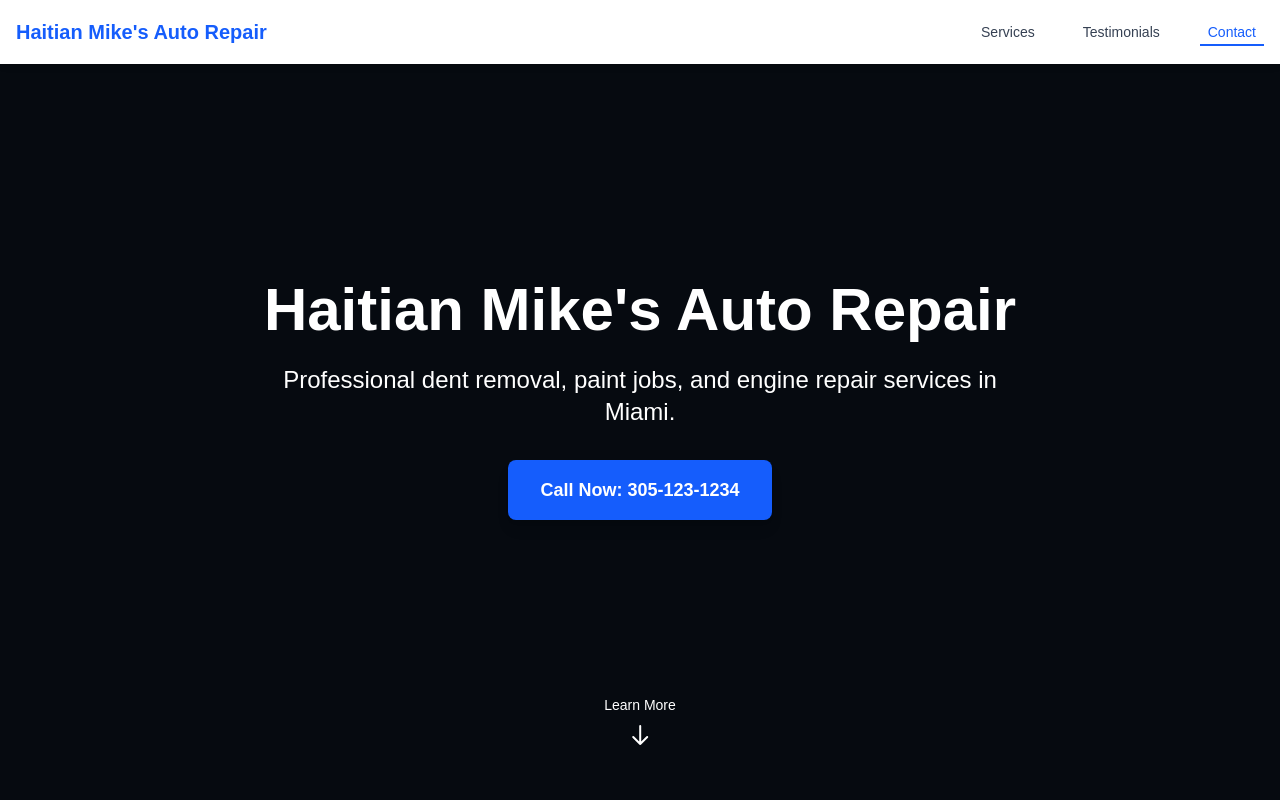
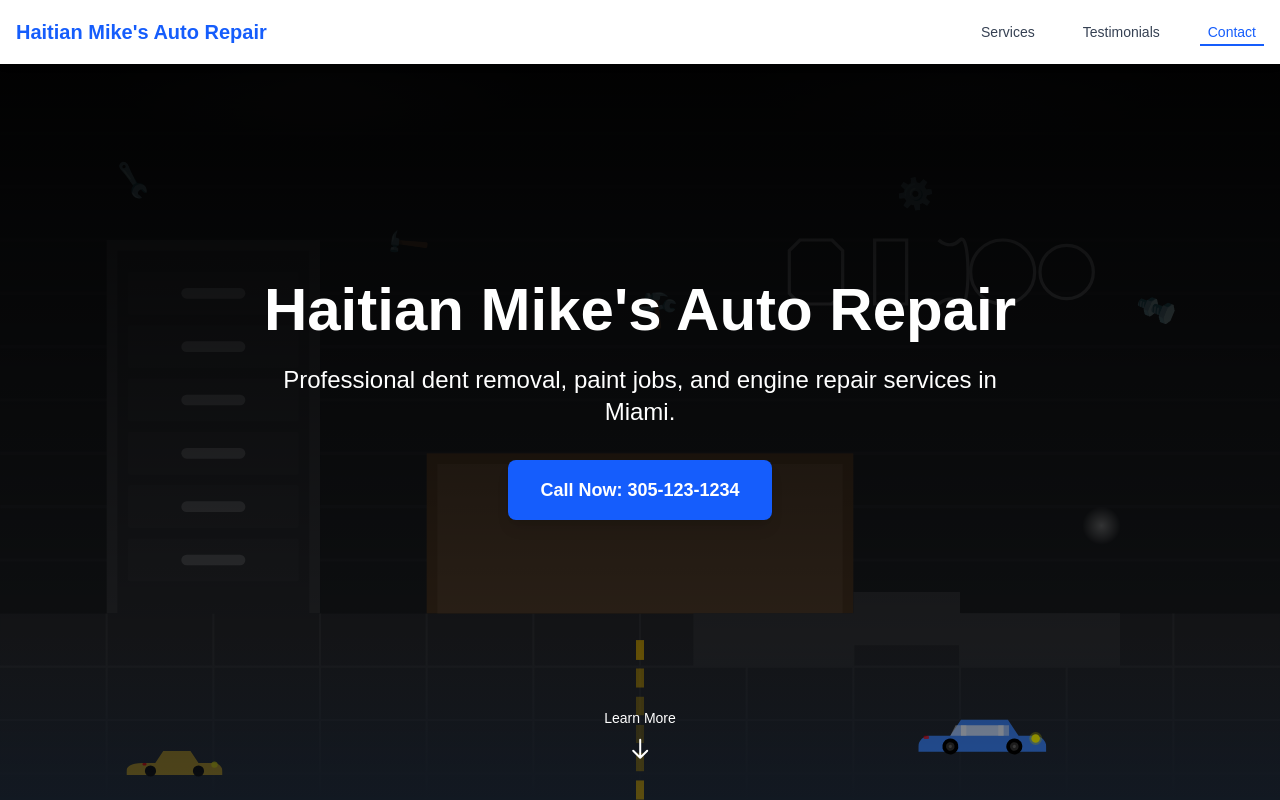
Before and after one commit to thaddavis/vibecoding-a-website, a Next.js app: page / in a window 1280 px wide. Shown: the top 800 px of the page. Built offline with nearby package versions, Linux system fonts and the light colour scheme.

Commit message:
save car animation

```diff
--- /dev/null
+++ b/src/app/components/CarAnimation.tsx
@@ -0,0 +1,212 @@
+'use client';
+
+import { motion } from 'framer-motion';
+import { useEffect, useState } from 'react';
+
+export default function CarAnimation() {
+  const [randomSeeds, setRandomSeeds] = useState<number[]>([]);
+
+  // Generate random seeds for animation variations
+  useEffect(() => {
+    setRandomSeeds(Array(10).fill(0).map(() => Math.random()));
+  }, []);
+
+  return (
+    <div className="absolute inset-0 z-5 overflow-hidden">
+      {/* Road with perspective */}
+      <div className="absolute bottom-0 left-0 right-0 h-40 bg-gradient-to-t from-gray-800 to-transparent" />
+
+      {/* Highway lines - center */}
+      <motion.div
+        className="absolute bottom-0 left-1/2 w-[8px] h-40 flex flex-col justify-between transform -translate-x-1/2"
+        initial={{ opacity: 0 }}
+        animate={{ opacity: 0.8 }}
+        transition={{ delay: 0.5, duration: 1 }}
+      >
+        {[...Array(6)].map((_, i) => (
+          <motion.div
+            key={i}
+            className="w-full h-[20px] bg-yellow-400"
+            animate={{
+              opacity: [1, 0.3, 1],
+              scaleY: [1, 0.9, 1]
+            }}
+            transition={{
+              duration: 1.5,
+              repeat: Infinity,
+              repeatType: "reverse",
+              delay: i * 0.2
+            }}
+          />
+        ))}
+      </motion.div>
+
+      {/* Main car animation */}
+      <motion.div
+        className="absolute bottom-8 w-32 h-16 z-30"
+        initial={{ x: -150, opacity: 0 }}
+        animate={{
+          x: ['calc(-10vw)', 'calc(110vw)'],
+          opacity: [0, 1, 1, 0],
+          y: [0, -2, 0, -3, 0]
+        }}
+        transition={{
+          duration: 12,
+          times: [0, 0.05, 0.95, 1],
+          y: {
+            duration: 0.8,
+            repeat: 15,
+            repeatType: "mirror"
+          },
+          repeat: Infinity,
+          repeatDelay: 2
+        }}
+      >
+        {/* Car SVG with animated elements */}
+        <svg viewBox="0 0 240 100" fill="none" xmlns="http://www.w3.org/2000/svg">
+          {/* Car body */}
+          <motion.path
+            d="M220,60h-32l-20-30H80L60,60H20C10,60,0,70,0,80v10h240V80C240,70,230,60,220,60z"
+            fill="#3b82f6"
+            animate={{ fill: ['#3b82f6', '#2563eb', '#3b82f6'] }}
+            transition={{ duration: 3, repeat: Infinity }}
+          />
+
+          {/* Windshield */}
+          <path d="M80,60V40h80v20" fill="rgba(255,255,255,0.7)" />
+
+          {/* Windows */}
+          <path d="M70,40h20v20H60z M150,40h20v20h-20z" fill="rgba(255,255,255,0.5)" />
+
+          {/* Wheels */}
+          <motion.g
+            animate={{ rotate: 360 }}
+            transition={{ duration: 1, repeat: Infinity, ease: "linear" }}
+          >
+            <circle cx="60" cy="80" r="15" fill="black" />
+            <circle cx="60" cy="80" r="8" fill="#333" />
+            <circle cx="60" cy="80" r="3" fill="#666" />
+          </motion.g>
+
+          <motion.g
+            animate={{ rotate: 360 }}
+            transition={{ duration: 1, repeat: Infinity, ease: "linear" }}
+          >
+            <circle cx="180" cy="80" r="15" fill="black" />
+            <circle cx="180" cy="80" r="8" fill="#333" />
+            <circle cx="180" cy="80" r="3" fill="#666" />
+          </motion.g>
+
+          {/* Headlights */}
+          <motion.circle
+            cx="220" cy="65" r="8"
+            fill="yellow"
+            animate={{ opacity: [1, 0.7, 1], scale: [1, 1.1, 1] }}
+            transition={{ duration: 2, repeat: Infinity }}
+          />
+          <motion.circle
+            cx="220" cy="65" r="12"
+            fill="yellow"
+            opacity={0.3}
+            animate={{ opacity: [0.3, 0.5, 0.3], scale: [1, 1.3, 1] }}
+            transition={{ duration: 2, repeat: Infinity }}
+          />
+
+          {/* Tail lights */}
+          <motion.rect
+            x="10" y="60" width="10" height="6" rx="2"
+            fill="red"
+            animate={{ opacity: [0.7, 1, 0.7] }}
+            transition={{ duration: 1, repeat: Infinity }}
+          />
+        </svg>
+      </motion.div>
+
+      {/* Passing cars in opposite direction */}
+      {randomSeeds.length > 0 && [...Array(3)].map((_, i) => (
+        <motion.div
+          key={i}
+          className="absolute bottom-8 w-24 h-12 scale-x-[-1]"
+          style={{
+            bottom: `${randomSeeds[i] * 10 + 12}px`,
+            opacity: 0.5 + randomSeeds[i] * 0.3
+          }}
+          initial={{ x: '110vw' }}
+          animate={{
+            x: [null, '-10vw'],
+          }}
+          transition={{
+            duration: 5 + randomSeeds[i] * 4,
+            repeat: Infinity,
+            repeatDelay: randomSeeds[i+3] * 5 + 2,
+            delay: i * 3 + randomSeeds[i+6] * 2
+          }}
+        >
+          <svg viewBox="0 0 120 50" fill="none" xmlns="http://www.w3.org/2000/svg">
+            <path
+              d="M100,30h-16l-10-15H40L30,30H10C5,30,0,35,0,40v5h120V40C120,35,115,30,100,30z"
+              fill={`hsl(${Math.floor(randomSeeds[i] * 360)}, 70%, 50%)`}
+            />
+            <circle cx="30" cy="40" r="7" fill="black" />
+            <circle cx="90" cy="40" r="7" fill="black" />
+            <rect x="95" y="30" width="5" height="3" rx="1" fill="red" />
+            <circle cx="10" cy="32" r="4" fill="yellow" opacity="0.8" />
+          </svg>
+        </motion.div>
+      ))}
+
+      {/* Flying tool icons */}
+      {randomSeeds.length > 0 && ['🔧', '🔨', '🛠️', '⚙️', '🔩'].map((icon, i) => (
+        <motion.div
+          key={i}
+          className="absolute text-3xl opacity-70"
+          style={{
+            left: `${10 + i * 20}%`,
+            top: `${20 + randomSeeds[i] * 20}%`
+          }}
+          animate={{
+            y: [0, -20, 0],
+            x: [0, randomSeeds[i+1] > 0.5 ? 15 : -15, 0],
+            rotate: [0, randomSeeds[i] > 0.5 ? 180 : -180, 0],
+            opacity: [0.4, 0.7, 0.4]
+          }}
+          transition={{
+            duration: 4 + randomSeeds[i] * 2,
+            repeat: Infinity,
+            delay: i * 0.7
+          }}
+        >
+          {icon}
+        </motion.div>
+      ))}
+
+      {/* Smoke/spark effects */}
+      {randomSeeds.length > 0 && [...Array(5)].map((_, i) => (
+        <motion.div
+          key={i}
+          className="absolute rounded-full"
+          style={{
+            background: i % 2 === 0
+              ? 'radial-gradient(circle, rgba(255,255,255,0.8) 0%, rgba(255,255,255,0) 70%)'
+              : 'radial-gradient(circle, rgba(255,220,100,0.8) 0%, rgba(255,220,100,0) 70%)',
+            width: `${randomSeeds[i] * 30 + 10}px`,
+            height: `${randomSeeds[i] * 30 + 10}px`,
+            left: `${randomSeeds[i+2] * 80 + 10}%`,
+            bottom: `${randomSeeds[i] * 20 + 10}%`
+          }}
+          initial={{ opacity: 0, scale: 0.2 }}
+          animate={{
+            opacity: [0, 0.7, 0],
+            scale: [0.2, 1, 1.5],
+            y: [0, -40 - randomSeeds[i] * 20]
+          }}
+          transition={{
+            duration: 1 + randomSeeds[i] * 1.5,
+            repeat: Infinity,
+            repeatDelay: 2 + randomSeeds[i+3] * 3
+          }}
+        />
+      ))}
+    </div>
+  );
+}
--- a/src/app/components/LandingPage.tsx
+++ b/src/app/components/LandingPage.tsx
@@ -5,6 +5,7 @@ import Navigation from './Navigation';
 import ServicesSection from './ServicesSection';
 import TestimonialsCarousel from './TestimonialsCarousel';
 import ContactSection from './ContactSection';
+import CarAnimation from './CarAnimation';
 
 export default function LandingPage() {
   return (
@@ -13,11 +14,14 @@ export default function LandingPage() {
 
       {/* Hero Section */}
       <section className="relative h-screen flex items-center justify-center bg-gray-900 overflow-hidden">
-        {/* Background overlay */}
-        <div className="absolute inset-0 bg-black opacity-60 z-10"></div>
+        {/* Background overlay with gradient */}
+        <div className="absolute inset-0 bg-gradient-to-b from-black via-black/70 to-black/40 z-10"></div>
 
-        {/* Background image */}
-        <div className="absolute inset-0 bg-[url('/auto-repair-bg.jpg')] bg-cover bg-center"></div>
+        {/* Background image with reduced opacity */}
+        <div className="absolute inset-0 bg-[url('/auto-repair-bg.svg')] bg-cover bg-center opacity-70"></div>
+
+        {/* Car animation */}
+        <CarAnimation />
 
         <div className="container mx-auto px-4 relative z-20 text-center">
           <motion.div
@@ -44,6 +48,8 @@ export default function LandingPage() {
             initial={{ opacity: 0, y: 20 }}
             animate={{ opacity: 1, y: 0 }}
             transition={{ duration: 0.8, delay: 0.9 }}
+            whileHover={{ scale: 1.05 }}
+            whileTap={{ scale: 0.98 }}
           >
             <a
               href="tel:305-123-1234"
@@ -63,13 +69,27 @@ export default function LandingPage() {
         >
           <button
             onClick={() => document.getElementById('services')?.scrollIntoView({ behavior: 'smooth' })}
-            className="flex flex-col items-center text-white animate-bounce"
+            className="flex flex-col items-center text-white"
             aria-label="Scroll to services"
           >
-            <span className="text-sm mb-2">Learn More</span>
-            <svg className="w-6 h-6" fill="none" stroke="currentColor" viewBox="0 0 24 24" xmlns="http://www.w3.org/2000/svg">
+            <motion.span
+              className="text-sm mb-2"
+              animate={{ y: [0, 5, 0] }}
+              transition={{ duration: 1.5, repeat: Infinity }}
+            >
+              Learn More
+            </motion.span>
+            <motion.svg
+              className="w-6 h-6"
+              fill="none"
+              stroke="currentColor"
+              viewBox="0 0 24 24"
+              xmlns="http://www.w3.org/2000/svg"
+              animate={{ y: [0, 5, 0] }}
+              transition={{ duration: 1.5, repeat: Infinity, delay: 0.2 }}
+            >
               <path strokeLinecap="round" strokeLinejoin="round" strokeWidth={2} d="M19 14l-7 7m0 0l-7-7m7 7V3" />
-            </svg>
+            </motion.svg>
           </button>
         </motion.div>
       </section>
```
Also changed, not shown: public/auto-repair-bg.svg (added).
